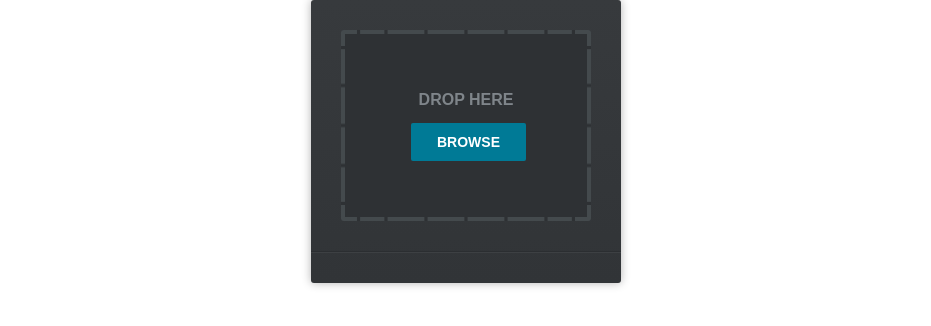
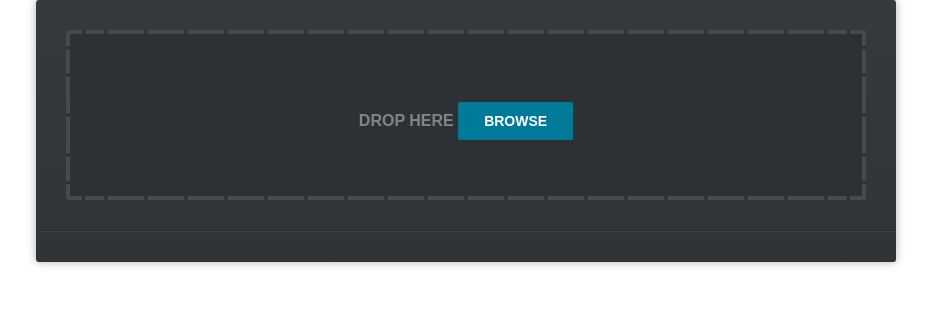
Before and after one commit to tviokrk/wrt, a web app: page /upload.html in a window 1280 px wide. Shown: the top 326 px of the page, without its empty margins (174-1105 px from the left). Run offline with its HTML, style and script files only (its server is not run), Linux system fonts and the light colour scheme; data that the repository does not hold is empty; some libraries are stand-ins or nearby versions.

Commit message:
Update style.css

```diff
--- a/uploader/assets/css/style.css
+++ b/uploader/assets/css/style.css
@@ -43,13 +43,13 @@ section, footer, header, aside{
 
 #upload{
     font-family:'PT Sans Narrow', sans-serif;
-    background-color:#373a3d;
+    background-color:#99CCFF;
 
     background-image:-webkit-linear-gradient(top, #373a3d, #313437);
     background-image:-moz-linear-gradient(top, #373a3d, #313437);
     background-image:linear-gradient(top, #373a3d, #313437);
 
-    width:250px;
+    width:800px;
     padding:30px;
     border-radius:3px;
 
```
